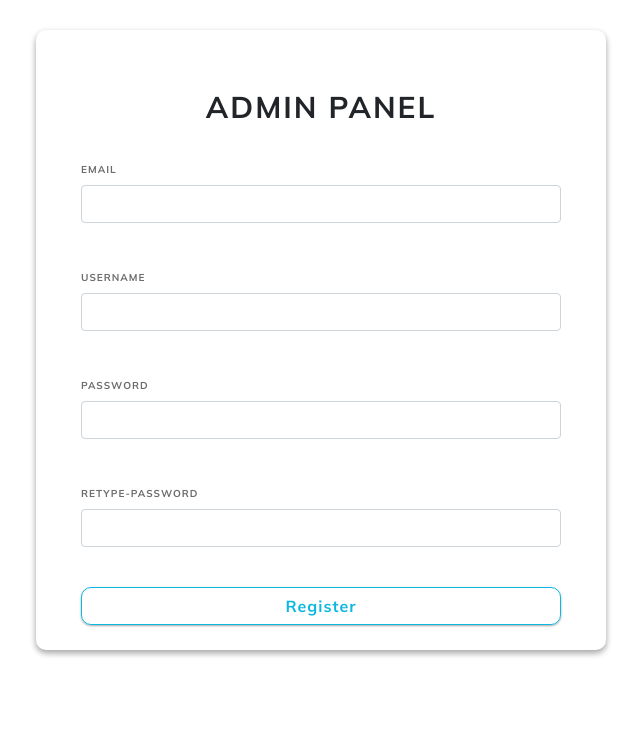
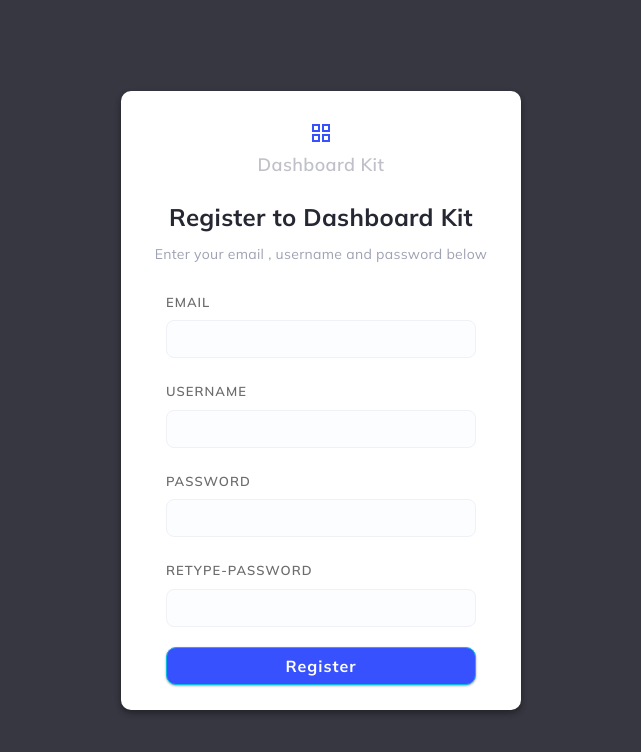
Before and after one commit to NgocBaoTa/Frontend_QuizApp, a React (Create React App) app: page /user/register in a window 1280 px wide. Shown: the top 752 px of the page, without its empty margins (319-960 px from the left). Built offline with nearby package versions, Linux system fonts and the light colour scheme.

Commit message:
Register

```diff
--- a/src/asset/css/register.css
+++ b/src/asset/css/register.css
@@ -1,15 +1,21 @@
 
-/* body {
-    background: #363740;
-    font-family: 'Roboto', sans-serif;
-  } */
-
+  .main {
+      background-color: #363740;
+      height: 100vh;
+  }
+  .container , .row{
+    height: 100%;
+  }
+  .row{
+    align-items: center;
+    justify-content: center;
+  }
   .login-box {
-    margin-top: 30px;
     height: auto;
     background: white;
     border-radius: 10px;
     text-align: center;
+    max-width: 400px;
     box-shadow: 0 3px 6px rgba(0, 0, 0, 0.16), 0 3px 6px rgba(0, 0, 0, 0.23);
   }
 
@@ -35,59 +41,38 @@
     margin-top: 25px;
     text-align: left;
   }
-/*
+
   input[type=text] , input[type=password] {
-    border: none;
-    border-bottom: 2px solid #0DB8DE;
-    border-top: 0px;
-    border-radius: 0px;
+    border: 1px solid #F0F1F7;
+    background: #FCFDFE;
+    border-radius: 8px;
     font-weight: bold;
-    outline: 0;
+    padding: 0px 10px;
+  }
+
+  .form-group {
     margin-bottom: 20px;
-    padding-left: 0px;
-
-  }
-   */
-  .form-group {
-    margin-bottom: 40px;
     outline: 0px;
   }
 
-  .form-control:focus {
-    border-color: inherit;
-    -webkit-box-shadow: none;
-    box-shadow: none;
-    border-bottom: 2px solid #0DB8DE;
-  }
-
-  /* input:focus {
-    box-shadow: 0 0 0;
-  }
-
-  label {
-    margin-bottom: 0px;
-  } */
-
   .form-control-label {
-    font-size: 10px;
+    font-size: 13px;
     color: #6C6C6C;
-    font-weight: bold;
+    font-weight: 600;
     letter-spacing: 1px;
+    text-transform: uppercase
   }
 
   .btn-outline-primary {
     border-color: #0DB8DE;
-    color: #0DB8DE;
+    background-color: #3751FF;
+    color: #FFFFFF;
     border-radius: 0px;
     width: 100%;
     border-radius: 10px;
     font-weight: bold;
     letter-spacing: 1px;
     box-shadow: 0 1px 3px rgba(0, 0, 0, 0.12), 0 1px 2px rgba(0, 0, 0, 0.24);
-  }
-
-  .btn-outline-primary:hover {
-    background-color: #3751ff;
   }
 
   .login-btm {
--- a/src/components/register/Register.jsx
+++ b/src/components/register/Register.jsx
@@ -1,6 +1,7 @@
 import axios from "axios";
 import React from "react";
 import { useState } from "react";
+import GridViewIcon from "@mui/icons-material/GridView";
 import "../../asset/css/register.css";
 
 const Register = () => {
@@ -27,14 +28,18 @@ const Register = () => {
     });
   }
   return (
+    <main className="main">
       <div className="container">
         <div className="row">
-        <div className="col-lg-3 col-md-2"></div>
           <div className="col-lg-6 col-md-8 login-box">
-          <div className="col-lg-12 login-key">
-            <i className="fa fa-key" aria-hidden="true"></i>
+          <div className="dashboard_logo">
+            <GridViewIcon className="logo" />
+            <div className="name">Dashboard Kit</div>
           </div>
-          <div className="col-lg-12 login-title">ADMIN PANEL</div>
+          <div className="login_text">
+              <div className="bold">Register to Dashboard Kit</div>
+              <div className="normal">Enter your email , username and password below</div>
+            </div>
 
             <div className="col-lg-12 login-form">
               <div className="col-lg-12 login-form">
@@ -99,6 +104,7 @@ const Register = () => {
           </div>
         </div>
       </div>
+    </main>
   );
 };
 
```
Also changed, not shown: 1 other file (tests, documents, lock files or other folders). Lines whose indentation alone changed are shown as unchanged.
